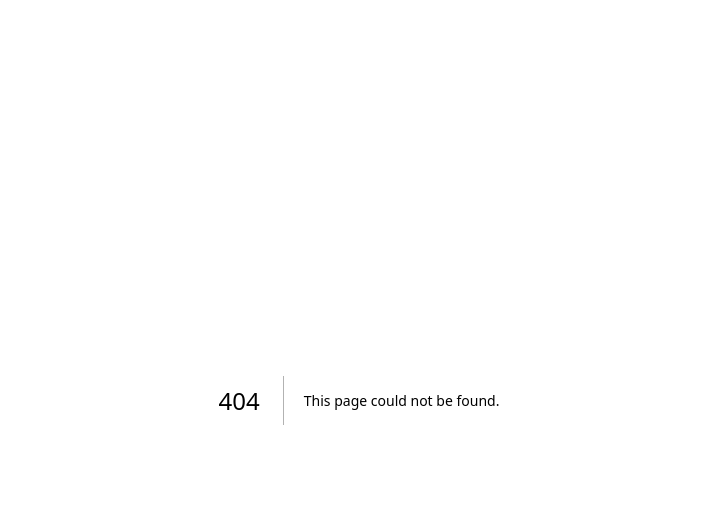
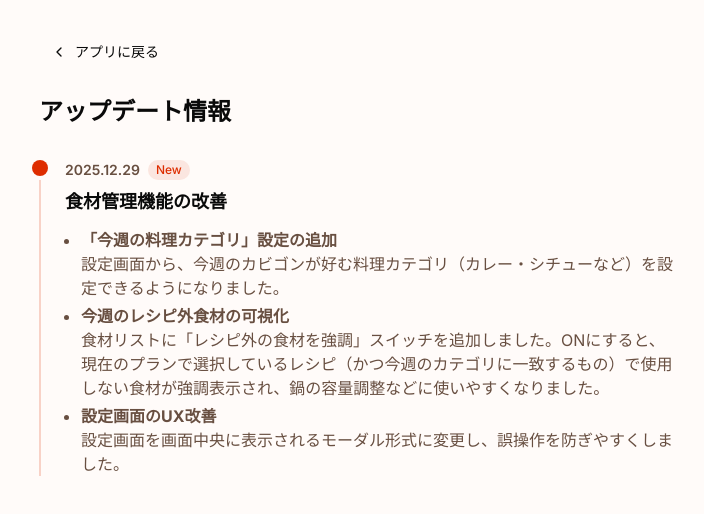
Before and after one commit to hyugayuki/ps_cook_stock_manager, a Next.js app: page /updates in a window 1280 px wide. Before the commit this address had no page. Shown: the top 514 px of the page, without its empty margins (281-985 px from the left). Built offline with nearby package versions, Linux system fonts and the light colour scheme.

Commit message:
アップデートページ作成 #1

```diff
--- /dev/null
+++ b/src/app/updates/page.tsx
@@ -0,0 +1,62 @@
+"use client";
+
+import { Button } from "@/components/ui/button";
+import { ChevronLeft } from "lucide-react";
+import Link from "next/link";
+import { useEffect } from "react";
+import { usePlannerStore } from "@/store/usePlannerStore";
+import { LATEST_UPDATE_DATE } from "@/data/constants";
+
+export default function UpdatesPage() {
+  const { setLastViewedUpdateDate } = usePlannerStore();
+
+  useEffect(() => {
+    setLastViewedUpdateDate(LATEST_UPDATE_DATE);
+  }, [setLastViewedUpdateDate]);
+
+  return (
+    <div className="container mx-auto max-w-2xl px-4 py-8">
+      <div className="mb-6">
+        <Link href="/" passHref>
+          <Button variant="ghost" className="gap-2 pl-0 hover:bg-transparent hover:text-primary">
+            <ChevronLeft className="h-4 w-4" />
+            アプリに戻る
+          </Button>
+        </Link>
+      </div>
+
+      <h1 className="mb-8 text-2xl font-bold">アップデート情報</h1>
+
+      <div className="space-y-6">
+        {/* 2025-12-29 Update */}
+        <section className="relative border-l-2 border-primary/20 pl-6 pb-8 last:pb-0">
+            <div className="absolute -left-[9px] top-0 h-4 w-4 rounded-full bg-primary ring-4 ring-background" />
+            <div className="mb-2 flex items-center gap-2">
+                <span className="font-mono text-sm font-semibold text-muted-foreground">2025.12.29</span>
+                <span className="rounded-full bg-primary/10 px-2 py-0.5 text-xs font-medium text-primary">New</span>
+            </div>
+            <h2 className="mb-3 text-lg font-semibold">食材管理機能の改善</h2>
+            <div className="prose prose-sm text-muted-foreground">
+                <ul className="list-disc pl-4 space-y-1">
+                    <li>
+                        <strong>「今週の料理カテゴリ」設定の追加</strong>
+                        <br />
+                        設定画面から、今週のカビゴンが好む料理カテゴリ（カレー・シチューなど）を設定できるようになりました。
+                    </li>
+                    <li>
+                        <strong>今週のレシピ外食材の可視化</strong>
+                        <br />
+                        食材リストに「レシピ外の食材を強調」スイッチを追加しました。ONにすると、現在のプランで選択しているレシピ（かつ今週のカテゴリに一致するもの）で使用しない食材が強調表示され、鍋の容量調整などに使いやすくなりました。
+                    </li>
+                    <li>
+                        <strong>設定画面のUX改善</strong>
+                        <br />
+                        設定画面を画面中央に表示されるモーダル形式に変更し、誤操作を防ぎやすくしました。
+                    </li>
+                </ul>
+            </div>
+        </section>
+      </div>
+    </div>
+  );
+}
--- a/src/components/layout/Header.tsx
+++ b/src/components/layout/Header.tsx
@@ -17,10 +17,10 @@ import {
     DialogTrigger,
 } from "@/components/ui/dialog";
 import { usePlannerStore } from "@/store/usePlannerStore";
-import { Settings as SettingsIcon, Info } from "lucide-react";
+import { Settings as SettingsIcon, Info, Sparkles } from "lucide-react";
 import Link from "next/link";
 import { PlanManager } from "../planner/PlanManager";
-import { GAME_CONSTANTS, COOKING_CATEGORIES } from "@/data/constants";
+import { GAME_CONSTANTS, COOKING_CATEGORIES, LATEST_UPDATE_DATE } from "@/data/constants";
 
 export function Header() {
   const { plans, currentPlanId, switchPlan, settings, setBagLimit, setWeeklyCategory } = usePlannerStore();
@@ -108,7 +108,20 @@ export function Header() {
                     </div>
 
                 </div>
-                <div className="border-t pt-4">
+                <div className="border-t pt-4 space-y-2">
+                    <Link href="/updates" passHref>
+                        <Button variant="ghost" className="w-full justify-start gap-2 px-2 relative" asChild>
+                            <span>
+                                <Sparkles className="h-4 w-4" />
+                                アップデート情報
+                                {(!settings.lastViewedUpdateDate || settings.lastViewedUpdateDate < LATEST_UPDATE_DATE) && (
+                                    <span className="ml-auto inline-flex items-center justify-center rounded-full bg-red-500 px-2 py-0.5 text-[10px] font-bold text-white">
+                                        NEW
+                                    </span>
+                                )}
+                            </span>
+                        </Button>
+                    </Link>
                     <Link href="/about" passHref>
                         <Button variant="ghost" className="w-full justify-start gap-2 px-2" asChild>
                             <span>
--- a/src/data/constants.ts
+++ b/src/data/constants.ts
@@ -8,3 +8,7 @@ export const COOKING_CATEGORIES = [
   { value: "salad", label: "サラダ", icon: "🥗" },
   { value: "dessert", label: "デザート", icon: "🥤" },
 ] as const;
+
+// 最終更新日時（ISO 8601形式: YYYY-MM-DDTHH:mm:ss）
+// 同日の複数回アップデートに対応するため、時間を含めて管理します
+export const LATEST_UPDATE_DATE = "2025-12-29T16:10:00";
--- a/src/store/usePlannerStore.ts
+++ b/src/store/usePlannerStore.ts
@@ -17,6 +17,7 @@ interface PlannerState {
   updateTarget: (recipeId: string, count: number) => void;
   setBagLimit: (limit: number) => void;
   setWeeklyCategory: (category: CookingCategory | null) => void;
+  setLastViewedUpdateDate: (date: string) => void;
 
   // Filtering
   selectedIngredientId: string | null;
@@ -40,6 +41,7 @@ export const usePlannerStore = create<PlannerState>()(
       settings: {
         bagLimit: GAME_CONSTANTS.DEFAULT_BAG_LIMIT,
         weeklyCategory: null,
+        lastViewedUpdateDate: null,
       },
 
       createPlan: (name) =>
@@ -128,6 +130,11 @@ export const usePlannerStore = create<PlannerState>()(
         set((state) => ({
           settings: { ...state.settings, weeklyCategory: category },
         })),
+
+      setLastViewedUpdateDate: (date) =>
+        set((state) => ({
+          settings: { ...state.settings, lastViewedUpdateDate: date },
+        })),
     }),
     {
       name: 'ps-cook-planner-storage',
--- a/src/types/index.ts
+++ b/src/types/index.ts
@@ -30,4 +30,5 @@ export interface Plan {
 export interface Settings {
   bagLimit: number;
   weeklyCategory: CookingCategory | null;
+  lastViewedUpdateDate: string | null;
 }
```
